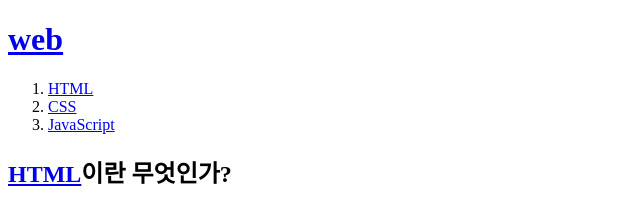
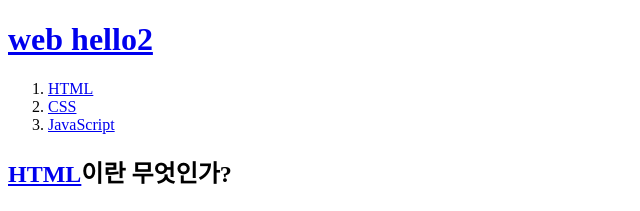
Before and after one commit to Tvivid/my-first-web-site, a plain HTML site: page Web1-html.html in a window 1280 px wide. Shown: the top 211 px of the page, without its empty margins (0-640 px from the left). Drawn offline with Linux system fonts and the light colour scheme.

Commit message:
Add files via upload

```diff
--- a/Web1-html.html
+++ b/Web1-html.html
@@ -5,7 +5,7 @@
 <meta charset="utf-8">
 </head>
 <body>
-  <h1><a href="index.html">web</a></h1>
+  <h1><a href="index.html">web hello2</a></h1>
 
 <ol>
 <li> <a href="1.html">HTML</a></li>
```
